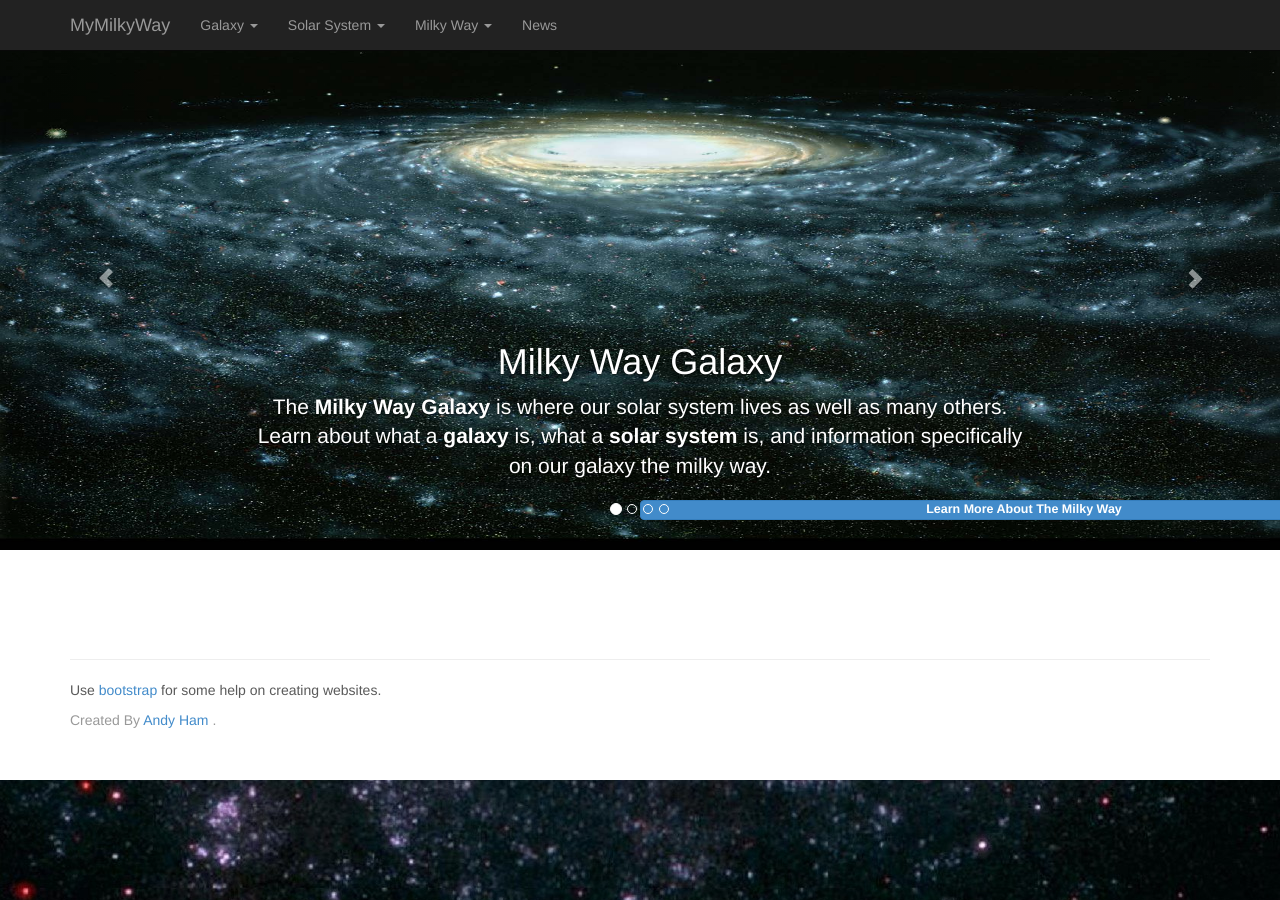
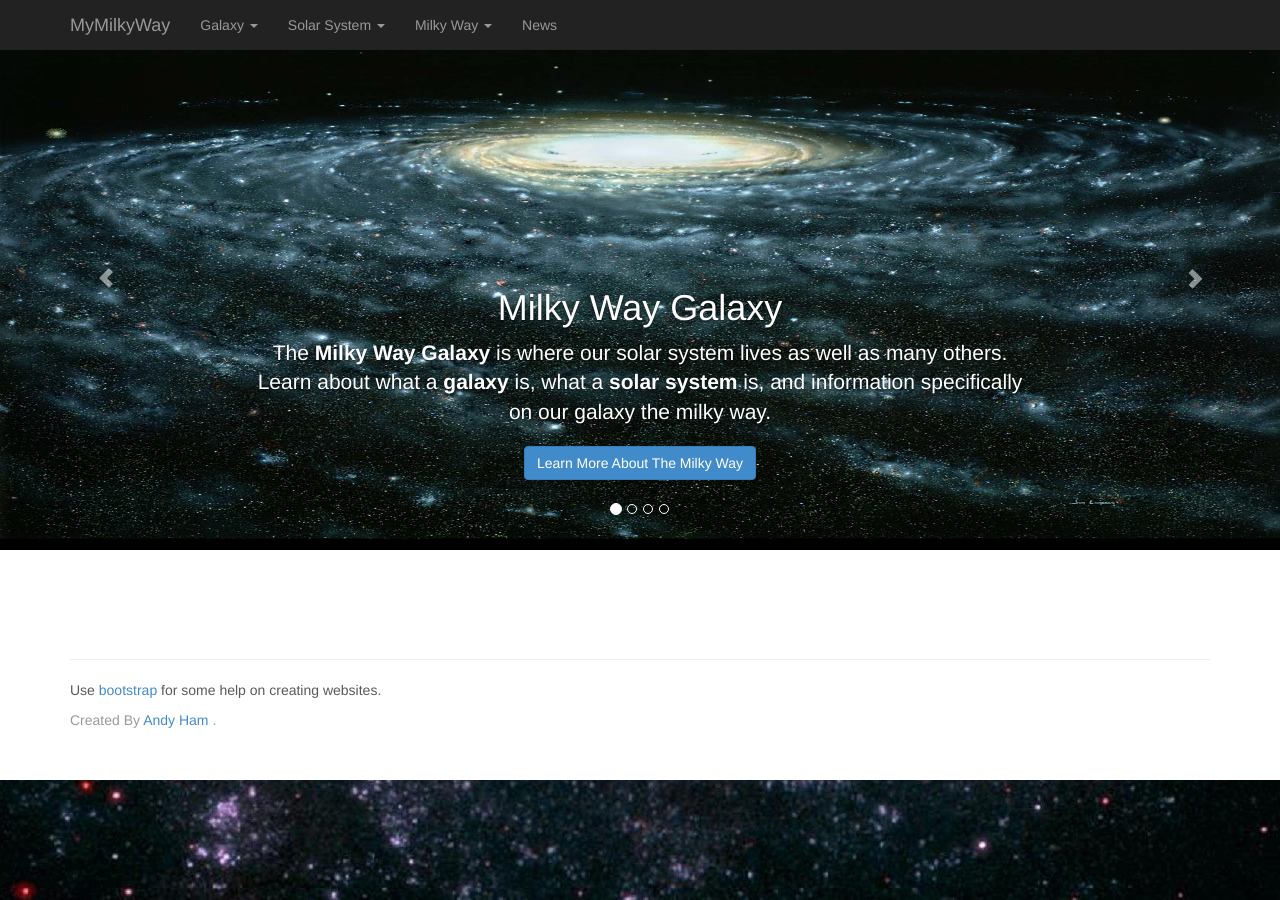
Before and after one commit to AndyHam/large-data-website, a Jekyll site: the page built from index.html, in a window 1280 px wide. Built offline with Jekyll 4.4.1, drawn with Linux system fonts in a browser that asks for light colours; Markdown is read by kramdown in place of the engine named in the settings.

Commit message:
took out some errors

```diff
--- a/index.html
+++ b/index.html
@@ -18,7 +18,7 @@ layout: default
             <div class="carousel-caption">
               <h1>Milky Way Galaxy</h1>
               <p>The <strong>Milky Way Galaxy</strong> is where our solar system lives as well as many others.  Learn about what a <strong>galaxy</strong> is, what a <strong>solar system</strong> is, and information specifically on our galaxy the milky way.</p>
-              <p><a class="btn btn-large btn-primary skiplinks" href="milkyway.html">Learn More About The Milky Way</a></p>
+              <p><a class="btn btn-large btn-primary" href="milkyway.html">Learn More About The Milky Way</a></p>
             </div>
           </div>
         </div>
@@ -28,7 +28,7 @@ layout: default
             <div class="carousel-caption">
               <h1>Galaxy</h1>
               <p>A <strong>galaxy</strong> is a massive, gravitationally bound system consisting of stars, stellar remnants, an interstellar medium of gas and dust, and dark matter, an important but poorly understood component.</p>
-              <p><a class="btn btn-large btn-primary skiplinks" href="Galaxy.html">Learn More About Galaxies</a></p>
+              <p><a class="btn btn-large btn-primary" href="Galaxy.html">Learn More About Galaxies</a></p>
             </div>
           </div>
         </div>
@@ -38,7 +38,7 @@ layout: default
             <div class="carousel-caption">
               <h1>Solar System</h1>
               <p>The <strong>Solar System</strong> comprises the Sun and its planetary system of eight planets, as well as a number of dwarf planets, satellites (moons), and other objects that orbit the Sun.</p>
-              <p><a class="btn btn-large btn-primary skiplinks" href="solarsystemwhat.html">Learn More About Solar Systems</a></p>
+              <p><a class="btn btn-large btn-primary" href="solarsystemwhat.html">Learn More About Solar Systems</a></p>
             </div>
           </div>
         </div>
@@ -48,7 +48,7 @@ layout: default
             <div class="carousel-caption">
               <h1>News</h1>
               <p>Space Weather: Sunspots, Solar Flares & Coronal Mass Ejections</p>
-              <p><a class="btn btn-large btn-primary skiplinks" href="#">Read More About News</a></p>
+              <p><a class="btn btn-large btn-primary" href="#">Read More About News</a></p>
             </div>
           </div>
         </div>
```
Also changed, not shown: 1 other file.
